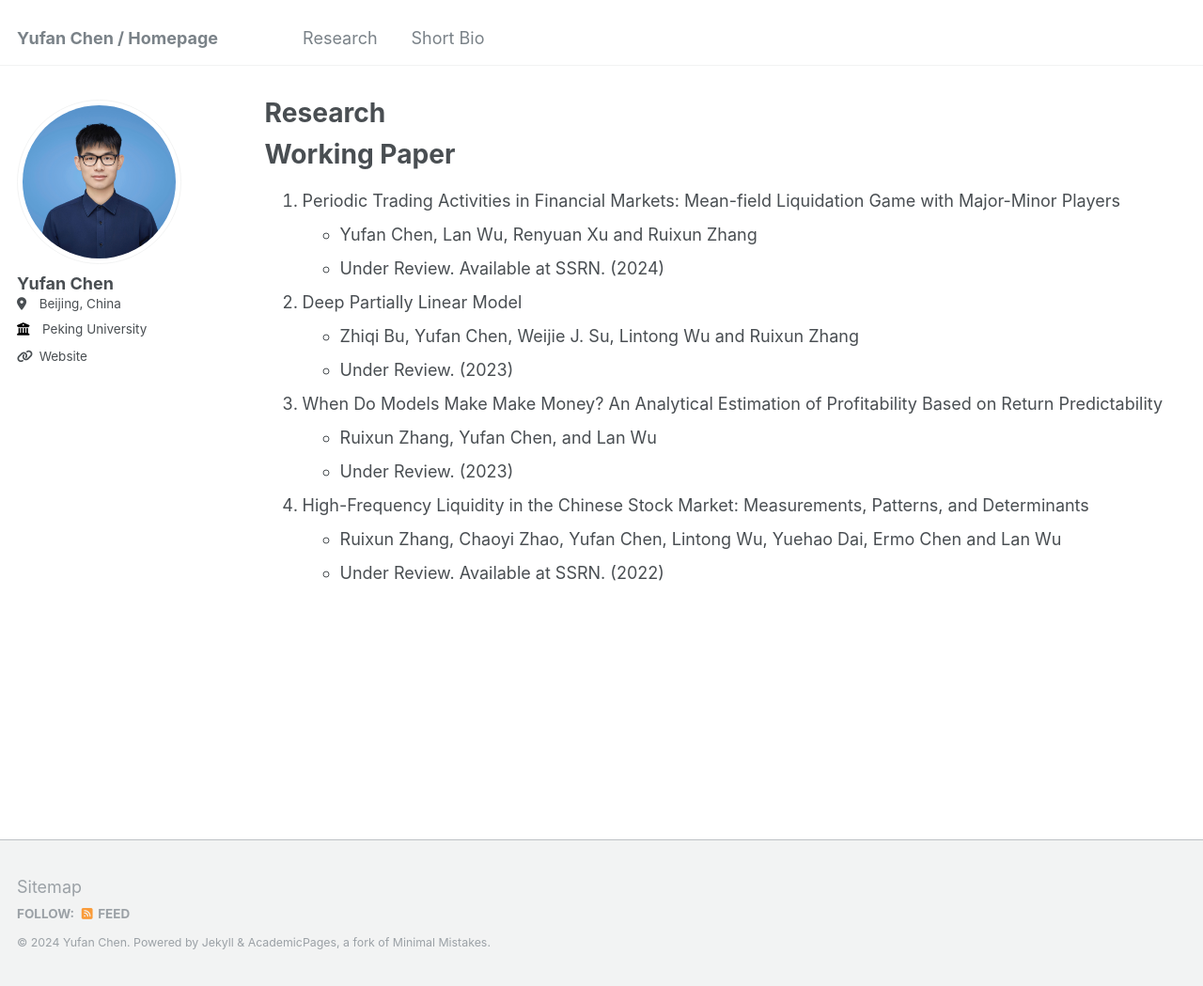
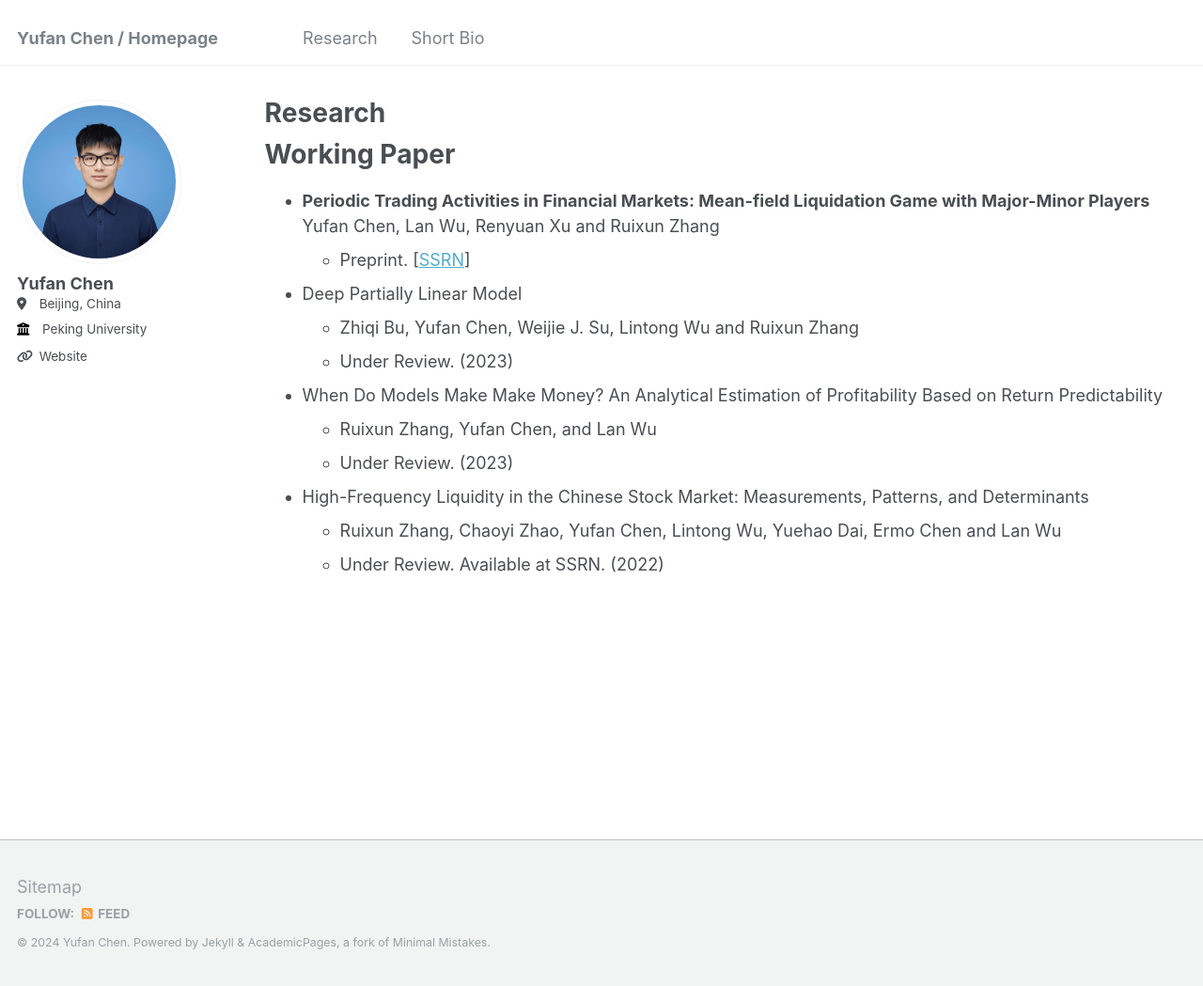
Before and after one commit to YuwanIvan/yuwanivan.github.io, a Jekyll site: the page built from _pages/research.md, in a window 1280 px wide and 1049 px high. Shown: the whole window at 94% size. Built offline with Jekyll 4.4.1, drawn with Linux system fonts in a browser that asks for light colours.

Commit message:
Update research.md

```diff
--- a/_pages/research.md
+++ b/_pages/research.md
@@ -9,18 +9,21 @@ author_profile: true
 
 Working Paper
 ==========================
-1. Periodic Trading Activities in Financial Markets: Mean-field Liquidation Game with
-Major-Minor Players
-* Yufan Chen, Lan Wu, Renyuan Xu and Ruixun Zhang
-* Under Review. Available at SSRN. (2024)
-2. Deep Partially Linear Model
-* Zhiqi Bu, Yufan Chen, Weijie J. Su, Lintong Wu and Ruixun Zhang
-* Under Review. (2023)
-3. When Do Models Make Make Money? An Analytical Estimation of Profitability Based
+* **Periodic Trading Activities in Financial Markets: Mean-field Liquidation Game with
+Major-Minor Players**
+Yufan Chen, Lan Wu, Renyuan Xu and Ruixun Zhang
+  * Preprint. [[SSRN](https://papers.ssrn.com/sol3/papers.cfm?abstract_id=4929201)]
+
+* Deep Partially Linear Model
+  * Zhiqi Bu, Yufan Chen, Weijie J. Su, Lintong Wu and Ruixun Zhang
+  * Under Review. (2023)
+
+* When Do Models Make Make Money? An Analytical Estimation of Profitability Based
 on Return Predictability
-* Ruixun Zhang, Yufan Chen, and Lan Wu
-* Under Review. (2023)
-4. High-Frequency Liquidity in the Chinese Stock Market: Measurements, Patterns, and
+  * Ruixun Zhang, Yufan Chen, and Lan Wu
+  * Under Review. (2023)
+
+* High-Frequency Liquidity in the Chinese Stock Market: Measurements, Patterns, and
 Determinants
-* Ruixun Zhang, Chaoyi Zhao, Yufan Chen, Lintong Wu, Yuehao Dai, Ermo Chen and Lan Wu
-* Under Review. Available at SSRN. (2022)
+  * Ruixun Zhang, Chaoyi Zhao, Yufan Chen, Lintong Wu, Yuehao Dai, Ermo Chen and Lan Wu
+  * Under Review. Available at SSRN. (2022)
```
